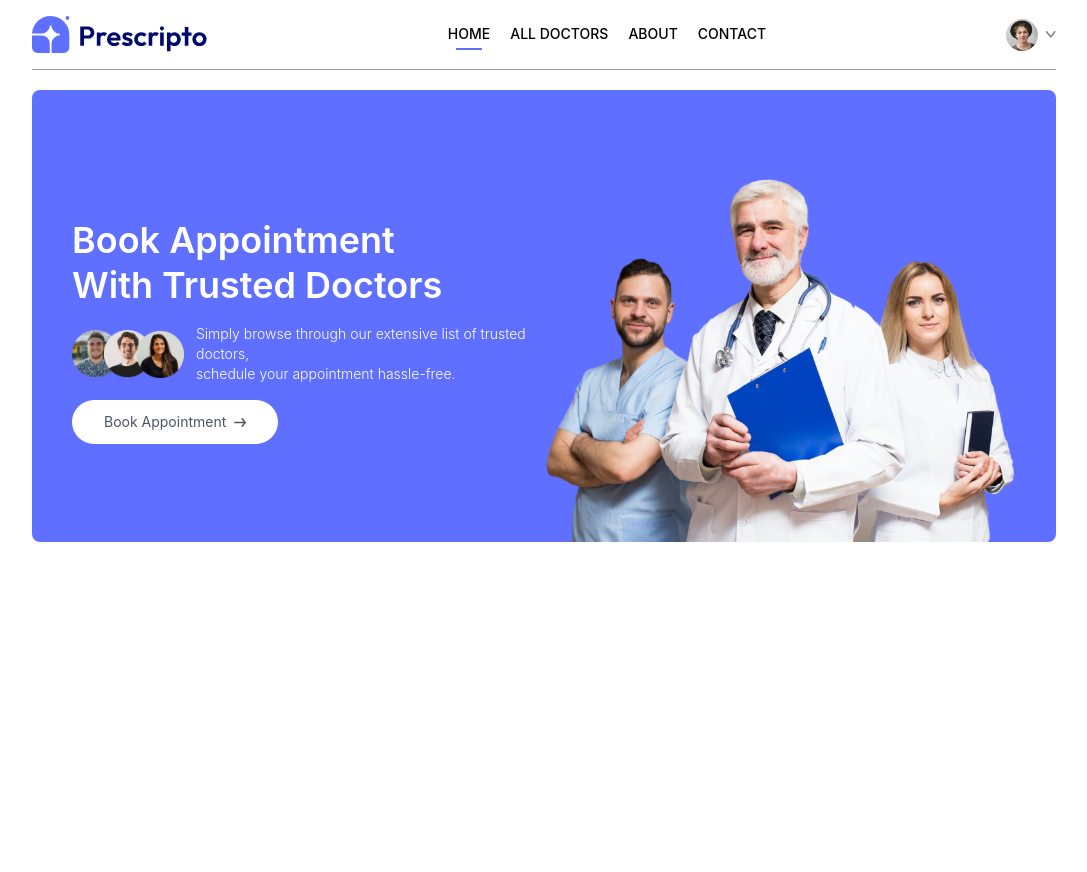
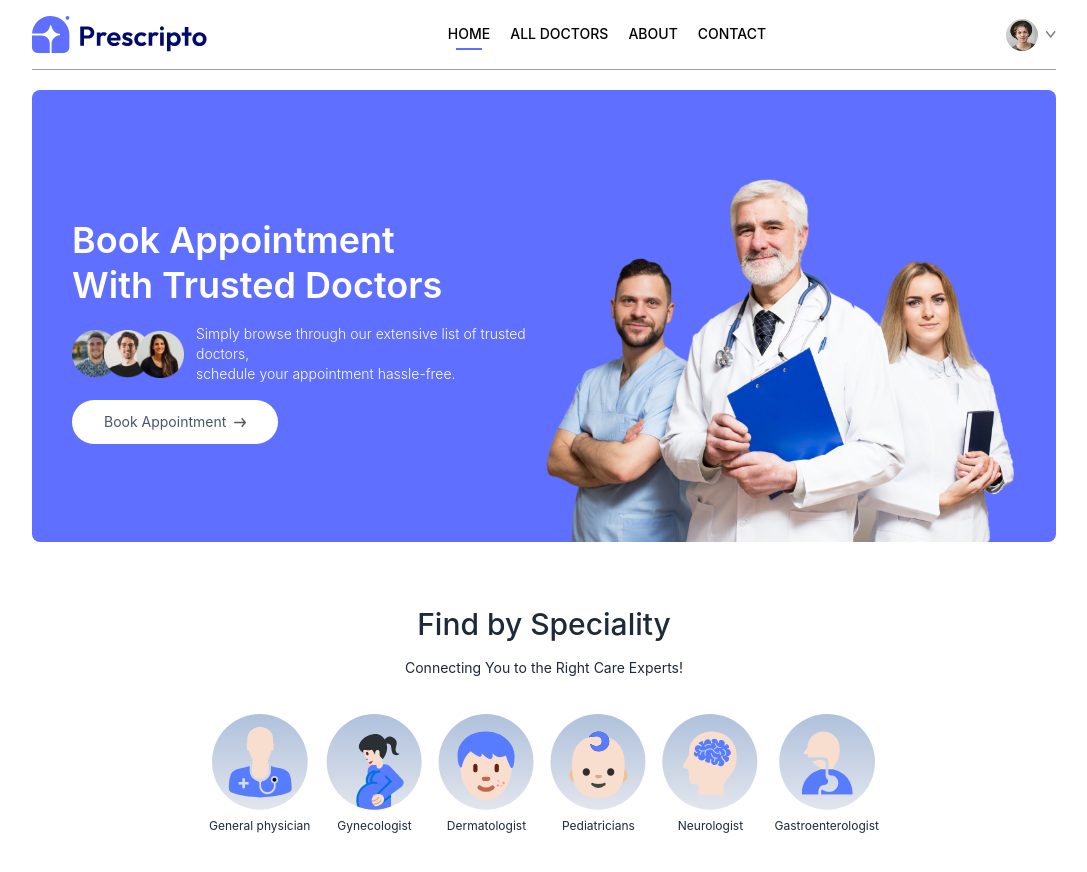
Before and after one commit to Yashi027/Prescripto, a React (Vite) app in the folder frontend/: page / in a window 1280 px wide. Shown: the top 872 px of the page, without its empty margins (96-1183 px from the left). Before the commit the page ends 800 px from the top, so only its background shows below. Built offline with nearby package versions, Linux system fonts and the light colour scheme.

Commit message:
speciality component

```diff
--- a/frontend/src/components/SpecialityMenu.jsx
+++ b/frontend/src/components/SpecialityMenu.jsx
@@ -1,9 +1,20 @@
 import React from 'react'
+import { specialityData } from '../assets/assets_frontend/assets'
+import {Link} from 'react-router-dom'
 
 const SpecialityMenu = () => {
   return (
-    <div id='speciality'>
-
+    <div id='speciality' className='flex flex-col items-center gap-4 py-16 text-gray-800 '>
+        <h1 className='text-3xl font-medium'>Find by Speciality</h1>
+        <p className='sm:w-1/3 text-center text-sm'>Connecting You to the Right Care Experts!</p>
+        <div className='flex sm:justify-center gap-4 pt-5 w-full overflow-scroll'>
+            {specialityData.map((item,index) => (
+                <Link to={`/doctors/${item.speciality}`} onClick={() => scrollTo(0,0)} className='flex flex-col items-center text-xs cursor-pointer flex-shrink-0 hover:translate-y-[-10px] transition-all duration-500'>
+                    <img src={item.image} alt="Icon" className='w-16 mb-2 sm:w-24'/>
+                    <p>{item.speciality}</p>
+                </Link>
+            ))}
+        </div>
     </div>
   )
 }
--- /dev/null
+++ b/frontend/src/components/TopDoctors.jsx
@@ -0,0 +1,11 @@
+import React from 'react';
+
+const TopDoctors = () => {
+  return (
+    <div>
+
+    </div>
+  );
+}
+
+export default TopDoctors;
--- a/frontend/src/index.css
+++ b/frontend/src/index.css
@@ -7,3 +7,7 @@
 .active hr{
     @apply block
 }
+
+::-webkit-scrollbar{
+  @apply hidden
+}
```
